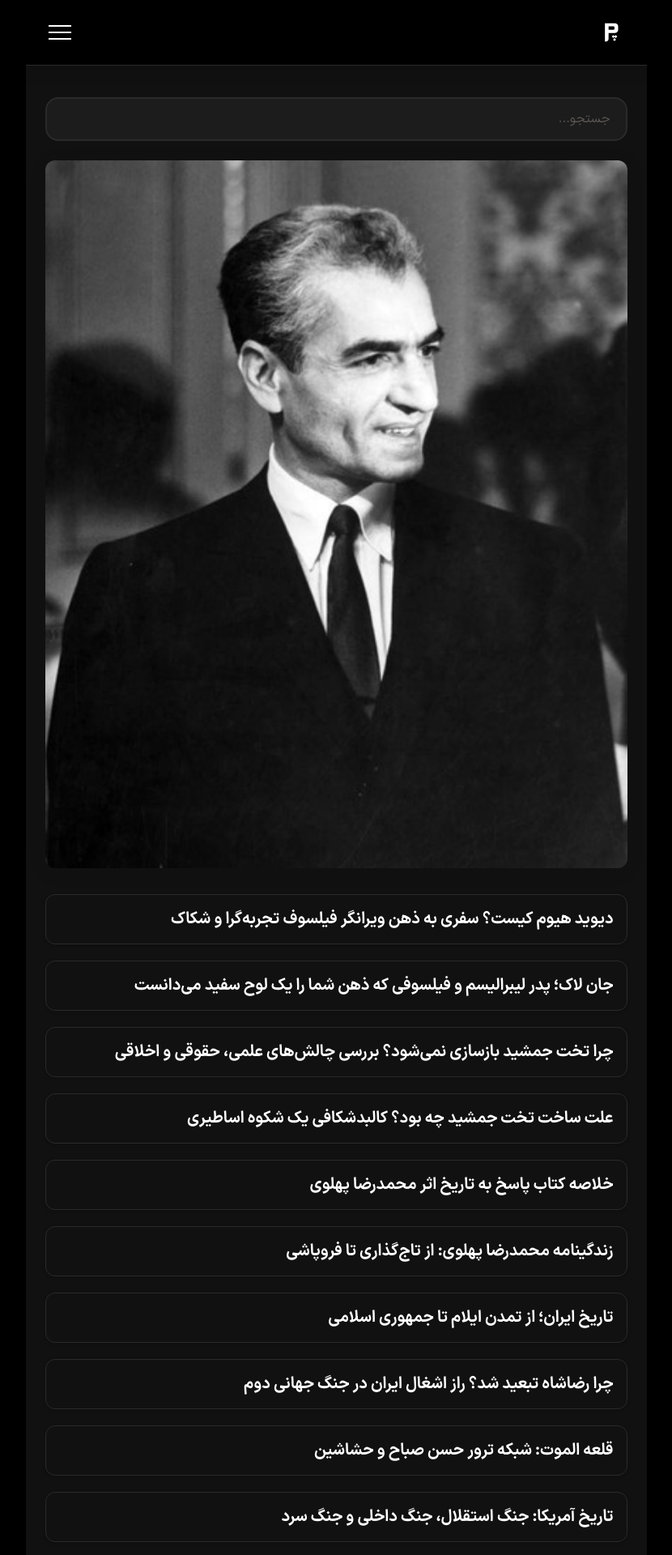
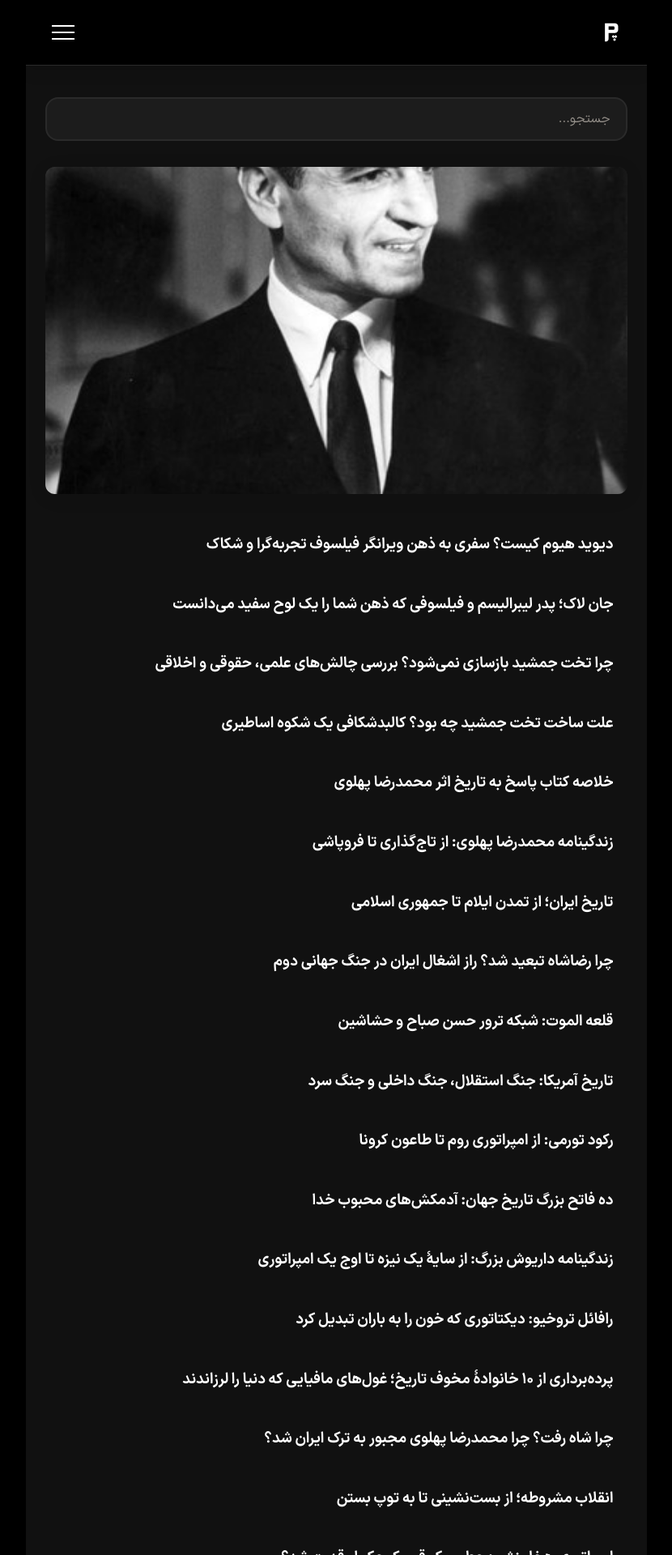
Before and after one commit to darkblog/darkblog.github.io, a Jekyll site: the page built from box.html, in a window 1280 px wide. Shown: the top 1920 px of the page at 81% size, without its empty margins (225-1055 px from the left). Built offline with Jekyll 4.4.1, drawn with Linux system fonts in a browser that asks for light colours.

Commit message:
Update box.html

```diff
--- a/box.html
+++ b/box.html
@@ -42,58 +42,361 @@
       font-weight: 100 900;
       font-display: swap;
     }
-    :root { --header-height: 5rem; --gap: clamp(1rem, 2vw, 2rem); --font-size-base: 1.125rem; }
-    body { font-family: 'vazir', system-ui, -apple-system, sans-serif; font-weight: 400; background-color: #000000; color: #ffffff; line-height: 1.6; min-height: 100vh; display: flex; flex-direction: column; align-items: center; font-size: var(--font-size-base); -webkit-font-smoothing: antialiased; }
-    .page-wrapper { max-width: 767px; width: 100%; margin: 0 auto; display: flex; flex-direction: column; min-height: 100vh; background-color: #111111; position: relative; }
+    :root {
+      --header-height: 5rem;
+      --gap: clamp(1rem, 2vw, 2rem);
+      --font-size-base: 1.125rem;
+      --bg-primary: #111111;
+      --bg-secondary: #1c1c1c;
+      --border-color: #2a2a2a;
+      --text-primary: #f0ece6;
+      --text-secondary: #b0aaa3;
+      --accent: #2dd4bf;
+    }
+    body {
+      font-family: 'vazir', system-ui, -apple-system, sans-serif;
+      font-weight: 400;
+      background-color: #000000;
+      color: #ffffff;
+      line-height: 1.6;
+      min-height: 100vh;
+      display: flex;
+      flex-direction: column;
+      align-items: center;
+      font-size: var(--font-size-base);
+      -webkit-font-smoothing: antialiased;
+    }
+    .page-wrapper {
+      max-width: 767px;
+      width: 100%;
+      margin: 0 auto;
+      display: flex;
+      flex-direction: column;
+      min-height: 100vh;
+      background-color: var(--bg-primary);
+      position: relative;
+    }
     main { flex: 1; }
-    a:focus-visible, button:focus-visible, label:focus-visible { outline: 3px solid #2dd4bf; outline-offset: 2px; }
-    .sr-only { position: absolute; width: 1px; height: 1px; padding: 0; margin: -1px; overflow: hidden; clip: rect(0, 0, 0, 0); white-space: nowrap; border: 0; }
-    .site-header { position: fixed; top: 0; left: 0; right: 0; z-index: 50; background-color: #000000; border-bottom: 1px solid #2a2a2a; box-shadow: 0 4px 20px rgba(0, 0, 0, 0.15); max-width: 767px; margin: 0 auto; }
-    .header-inner { margin: 0 auto; padding: 1.25rem clamp(1rem, 3vw, 1.5rem); display: flex; align-items: center; justify-content: flex-start; gap: var(--gap); }
-    .brand { display: flex; align-items: center; text-decoration: none; color: white; flex-shrink: 0; }
-    .brand img { height: 2.5rem; width: auto; display: block; }
-    .hamburger { display: flex; flex-direction: column; gap: 0.375rem; background: none; border: none; padding: 0.25rem; cursor: pointer; flex-shrink: 0; touch-action: manipulation; margin-right: auto; }
-    .hamburger span { display: block; width: 1.75rem; height: 0.125rem; background-color: white; transition: transform 0.25s ease, opacity 0.25s ease; }
-    .mobile-nav-overlay { position: fixed; top: 0; left: 0; right: 0; bottom: 0; background-color: rgba(0, 0, 0, 0.6); z-index: 48; display: none; backdrop-filter: blur(4px); -webkit-backdrop-filter: blur(4px); opacity: 0; transition: opacity 0.3s ease; }
-    .mobile-nav { position: fixed; top: 0; left: auto; right: max(0px, calc((100vw - 767px) / 2)); bottom: 0; width: min(300px, 80vw); background-color: #000000; padding: calc(var(--header-height) + 1.75rem) clamp(1rem, 3vw, 2rem) 2rem; z-index: 49; overflow-y: auto; box-shadow: -8px 0 30px rgba(0, 0, 0, 0.3); display: none; transform: translateX(100%); transition: transform 0.3s ease; -ms-overflow-style: none; scrollbar-width: none; }
+    a:focus-visible, button:focus-visible, label:focus-visible {
+      outline: 3px solid var(--accent);
+      outline-offset: 2px;
+    }
+    .sr-only {
+      position: absolute;
+      width: 1px;
+      height: 1px;
+      padding: 0;
+      margin: -1px;
+      overflow: hidden;
+      clip: rect(0, 0, 0, 0);
+      white-space: nowrap;
+      border: 0;
+    }
+    .site-header {
+      position: fixed;
+      top: 0;
+      left: 0;
+      right: 0;
+      z-index: 50;
+      background-color: #000000;
+      border-bottom: 1px solid var(--border-color);
+      box-shadow: 0 4px 20px rgba(0, 0, 0, 0.15);
+      max-width: 767px;
+      margin: 0 auto;
+    }
+    .header-inner {
+      margin: 0 auto;
+      padding: 1.25rem clamp(1rem, 3vw, 1.5rem);
+      display: flex;
+      align-items: center;
+      justify-content: flex-start;
+      gap: var(--gap);
+    }
+    .brand {
+      display: flex;
+      align-items: center;
+      text-decoration: none;
+      color: white;
+      flex-shrink: 0;
+    }
+    .brand img {
+      height: 2.5rem;
+      width: auto;
+      display: block;
+      transition: transform 0.2s;
+    }
+    .brand:hover img { transform: scale(1.05); }
+    .hamburger {
+      display: flex;
+      flex-direction: column;
+      gap: 0.375rem;
+      background: none;
+      border: none;
+      padding: 0.5rem;
+      cursor: pointer;
+      flex-shrink: 0;
+      touch-action: manipulation;
+      margin-right: auto;
+      border-radius: 0.5rem;
+      transition: background 0.2s;
+    }
+    .hamburger:hover { background-color: rgba(255,255,255,0.05); }
+    .hamburger span {
+      display: block;
+      width: 1.75rem;
+      height: 0.125rem;
+      background-color: white;
+      transition: transform 0.3s ease, opacity 0.3s ease;
+    }
+    .mobile-nav-overlay {
+      position: fixed;
+      top: 0;
+      left: 0;
+      right: 0;
+      bottom: 0;
+      background-color: rgba(0, 0, 0, 0.6);
+      z-index: 48;
+      display: none;
+      backdrop-filter: blur(4px);
+      -webkit-backdrop-filter: blur(4px);
+      opacity: 0;
+      transition: opacity 0.3s ease;
+    }
+    .mobile-nav {
+      position: fixed;
+      top: 0;
+      left: auto;
+      right: max(0px, calc((100vw - 767px) / 2));
+      bottom: 0;
+      width: min(300px, 80vw);
+      background-color: #000000;
+      padding: calc(var(--header-height) + 2rem) clamp(1rem, 3vw, 2rem) 2rem;
+      z-index: 49;
+      overflow-y: auto;
+      box-shadow: -8px 0 30px rgba(0, 0, 0, 0.3);
+      display: none;
+      transform: translateX(100%);
+      transition: transform 0.3s ease;
+      -ms-overflow-style: none;
+      scrollbar-width: none;
+    }
     .mobile-nav::-webkit-scrollbar { display: none; }
-    .mobile-nav ul { display: flex; flex-direction: column; gap: 1.75rem; list-style: none; font-weight: 400; padding: 0; margin: 0; }
-    .mobile-nav a { color: white; text-decoration: none; display: block; padding: 0.5rem 0; border-bottom: 1px solid rgba(255, 255, 255, 0.05); }
-    .mobile-nav a:hover { color: #2dd4bf; }
-    #menu-toggle:checked ~ .mobile-nav-overlay { display: block; opacity: 1; }
-    #menu-toggle:checked ~ .mobile-nav { display: block; transform: translateX(0); }
-    #menu-toggle:checked ~ .site-header .hamburger span:nth-child(1) { transform: rotate(45deg) translate(5px, 5px); }
-    #menu-toggle:checked ~ .site-header .hamburger span:nth-child(2) { opacity: 0; }
-    #menu-toggle:checked ~ .site-header .hamburger span:nth-child(3) { transform: rotate(-45deg) translate(6px, -6px); }
+    .mobile-nav ul {
+      display: flex;
+      flex-direction: column;
+      gap: 1.75rem;
+      list-style: none;
+      font-weight: 400;
+      padding: 0;
+      margin: 0;
+    }
+    .mobile-nav a {
+      color: white;
+      text-decoration: none;
+      display: block;
+      padding: 0.5rem 0;
+      border-bottom: 1px solid rgba(255, 255, 255, 0.05);
+      font-size: 1.1rem;
+      transition: color 0.2s, padding-right 0.2s;
+    }
+    .mobile-nav a:hover {
+      color: var(--accent);
+      padding-right: 0.5rem;
+    }
+    #menu-toggle:checked ~ .mobile-nav-overlay {
+      display: block;
+      opacity: 1;
+    }
+    #menu-toggle:checked ~ .mobile-nav {
+      display: block;
+      transform: translateX(0);
+    }
+    #menu-toggle:checked ~ .site-header .hamburger span:nth-child(1) {
+      transform: rotate(45deg) translate(5px, 5px);
+    }
+    #menu-toggle:checked ~ .site-header .hamburger span:nth-child(2) {
+      opacity: 0;
+    }
+    #menu-toggle:checked ~ .site-header .hamburger span:nth-child(3) {
+      transform: rotate(-45deg) translate(6px, -6px);
+    }
     body.menu-open { overflow: hidden; }
-    .main-content { padding-top: calc(var(--header-height) + 2.5rem); padding-bottom: 2.5rem; padding-left: clamp(1rem, 3vw, 1.5rem); padding-right: clamp(1rem, 3vw, 1.5rem); background-color: #111111; }
-    .live-search-wrapper { position: relative; margin-bottom: 1.5rem; width: 100%; }
-    .live-search-input { width: 100%; padding: 0.8rem 1.2rem; font-size: 1rem; font-family: inherit; border: 2px solid #2a2a2a; border-radius: 1rem; background-color: #1c1c1c; color: #f0ece6; outline: none; }
-    .live-search-input:focus { border-color: #2dd4bf; box-shadow: 0 0 0 3px rgba(45, 212, 191, 0.15); }
-    .live-search-input::placeholder { color: #6b6560; opacity: 0.8; }
-    .live-search-results { position: absolute; top: calc(100% + 0.5rem); left: 0; right: 0; background-color: #1c1c1c; border: 1px solid #2a2a2a; border-radius: 1rem; overflow-y: auto; z-index: 20; display: none; list-style: none; padding: 0.5rem 0; margin: 0; box-shadow: 0 8px 30px rgba(0,0,0,0.4); max-height: 300px; }
-    .live-search-results li { padding: 0.6rem 1.2rem; border-bottom: 1px solid #2a2a2a; }
+    .main-content {
+      padding-top: calc(var(--header-height) + 2.5rem);
+      padding-bottom: 2.5rem;
+      padding-left: clamp(1rem, 3vw, 1.5rem);
+      padding-right: clamp(1rem, 3vw, 1.5rem);
+      background-color: var(--bg-primary);
+    }
+    .live-search-wrapper {
+      position: relative;
+      margin-bottom: 2rem;
+      width: 100%;
+    }
+    .live-search-input {
+      width: 100%;
+      padding: 0.8rem 1.2rem;
+      font-size: 1rem;
+      font-family: inherit;
+      border: 2px solid var(--border-color);
+      border-radius: 1rem;
+      background-color: var(--bg-secondary);
+      color: var(--text-primary);
+      outline: none;
+      transition: border-color 0.2s, box-shadow 0.2s;
+    }
+    .live-search-input:focus {
+      border-color: var(--accent);
+      box-shadow: 0 0 0 3px rgba(45, 212, 191, 0.15);
+    }
+    .live-search-input::placeholder {
+      color: var(--text-secondary);
+      opacity: 0.8;
+    }
+    .live-search-results {
+      position: absolute;
+      top: calc(100% + 0.5rem);
+      left: 0;
+      right: 0;
+      background-color: var(--bg-secondary);
+      border: 1px solid var(--border-color);
+      border-radius: 1rem;
+      overflow-y: auto;
+      z-index: 20;
+      display: none;
+      list-style: none;
+      padding: 0.5rem 0;
+      margin: 0;
+      box-shadow: 0 8px 30px rgba(0,0,0,0.4);
+      max-height: 300px;
+    }
+    .live-search-results li {
+      padding: 0.6rem 1.2rem;
+      border-bottom: 1px solid var(--border-color);
+    }
     .live-search-results li:last-child { border-bottom: none; }
-    .live-search-results a { color: #f0ece6; text-decoration: none; display: block; font-size: 0.95rem; transition: color 0.2s; }
-    .live-search-results a:hover { color: #2dd4bf; }
-    .live-search-results .no-result { color: #b0aaa3; padding: 1rem 1.2rem; text-align: center; }
-    .featured-image { width: 100%; margin-bottom: 2rem; border-radius: 0.75rem; overflow: hidden; box-shadow: 0 4px 24px rgba(0,0,0,0.08); line-height: 0; }
-    .featured-image a { display: block; width: 100%; text-decoration: none; }
-    .featured-image img { width: 100%; height: auto; display: block; }
-    .posts-list { list-style: none; padding: 0; display: flex; flex-direction: column; gap: 1.25rem; }
-    .posts-list li { position: relative; padding: 1rem; border-radius: 0.75rem; background-color: #111111; box-shadow: 0 1px 4px rgba(0,0,0,0.2); transition: all 0.25s ease; border: 1px solid #2a2a2a; }
-    .posts-list li:hover { background-color: #1c1c1c; box-shadow: 0 8px 20px rgba(0,0,0,0.3); border-color: #3a3a3a; transform: translateY(-2px); }
-    .posts-list li::before { content: ''; position: absolute; top: 1rem; right: 0; width: 4px; height: 2rem; background-color: #2dd4bf; border-radius: 0 4px 4px 0; opacity: 0; transform: scaleY(0); transition: opacity 0.25s, transform 0.25s; }
-    .posts-list li:hover::before { opacity: 1; transform: scaleY(1); }
-    .posts-list a { text-decoration: none; color: #ffffff; display: block; font-size: 1.25rem; font-weight: 700; line-height: 1.4; transition: color 0.2s; }
-    .posts-list a:hover { color: #2dd4bf; }
-    .site-footer { background-color: #000000; padding: 2rem clamp(1rem, 3vw, 1.5rem); display: flex; align-items: center; justify-content: center; width: 100%; }
-    .footer-love { font-size: 1.5rem; font-weight: 500; direction: ltr; display: flex; align-items: center; gap: 0.15rem; line-height: 1; }
+    .live-search-results a {
+      color: var(--text-primary);
+      text-decoration: none;
+      display: block;
+      font-size: 0.95rem;
+      transition: color 0.2s;
+    }
+    .live-search-results a:hover { color: var(--accent); }
+    .live-search-results .no-result {
+      color: var(--text-secondary);
+      padding: 1rem 1.2rem;
+      text-align: center;
+    }
+    .featured-image {
+      width: 100%;
+      margin-bottom: 2rem;
+      border-radius: 0.75rem;
+      overflow: hidden;
+      box-shadow: 0 4px 24px rgba(0,0,0,0.08);
+      line-height: 0;
+      aspect-ratio: 16/9;
+      background-color: var(--bg-secondary);
+    }
+    .featured-image a {
+      display: block;
+      width: 100%;
+      height: 100%;
+      text-decoration: none;
+    }
+    .featured-image img {
+      width: 100%;
+      height: 100%;
+      object-fit: cover;
+      display: block;
+      transition: transform 0.3s ease;
+    }
+    .featured-image a:hover img { transform: scale(1.02); }
+    .posts-list {
+      list-style: none;
+      padding: 0;
+      display: flex;
+      flex-direction: column;
+      gap: 0.75rem;
+    }
+    .posts-list li {
+      position: relative;
+      padding: 1rem 1rem 1rem 0.75rem;
+      border-radius: 0.75rem;
+      background-color: transparent;
+      transition: all 0.25s ease;
+      border: 1px solid transparent;
+    }
+    .posts-list li:hover {
+      background-color: var(--bg-secondary);
+      border-color: var(--border-color);
+      transform: translateX(-4px);
+    }
+    .posts-list li::before {
+      content: '';
+      position: absolute;
+      top: 1rem;
+      right: 0;
+      width: 4px;
+      height: 2rem;
+      background-color: var(--accent);
+      border-radius: 0 4px 4px 0;
+      opacity: 0;
+      transform: scaleY(0);
+      transition: opacity 0.25s, transform 0.25s;
+    }
+    .posts-list li:hover::before {
+      opacity: 1;
+      transform: scaleY(1);
+    }
+    .posts-list a {
+      text-decoration: none;
+      color: #ffffff;
+      display: block;
+      font-size: 1.15rem;
+      font-weight: 700;
+      line-height: 1.5;
+      transition: color 0.2s;
+    }
+    .posts-list a:hover { color: var(--accent); }
+    .site-footer {
+      background-color: #000000;
+      padding: 2rem clamp(1rem, 3vw, 1.5rem);
+      display: flex;
+      align-items: center;
+      justify-content: center;
+      width: 100%;
+      border-top: 1px solid var(--border-color);
+    }
+    .footer-love {
+      font-size: 1.5rem;
+      font-weight: 500;
+      direction: ltr;
+      display: flex;
+      align-items: center;
+      gap: 0.2rem;
+      line-height: 1;
+    }
     .footer-love .green { color: #239f40; }
     .footer-love .red { color: #da0000; }
-    .footer-love a { text-decoration: none; line-height: 1; border-bottom: 2px dashed rgba(218, 0, 0, 0.6); }
+    .footer-love a {
+      text-decoration: none;
+      line-height: 1;
+      border-bottom: 2px dashed rgba(218, 0, 0, 0.6);
+      transition: border-bottom-style 0.2s;
+    }
     .footer-love a:hover { border-bottom-style: solid; }
-    .heart-icon { width: 1.4rem; height: 1.4rem; flex-shrink: 0; display: block; transform: translateY(-0.15em); }
+    .heart-icon {
+      width: 1.4rem;
+      height: 1.4rem;
+      flex-shrink: 0;
+      display: block;
+      transform: translateY(-0.1em);
+    }
+    @media (max-width: 480px) {
+      .posts-list a { font-size: 1rem; }
+      .featured-image { aspect-ratio: 16/10; }
+    }
   </style>
 </head>
 <body>
```
